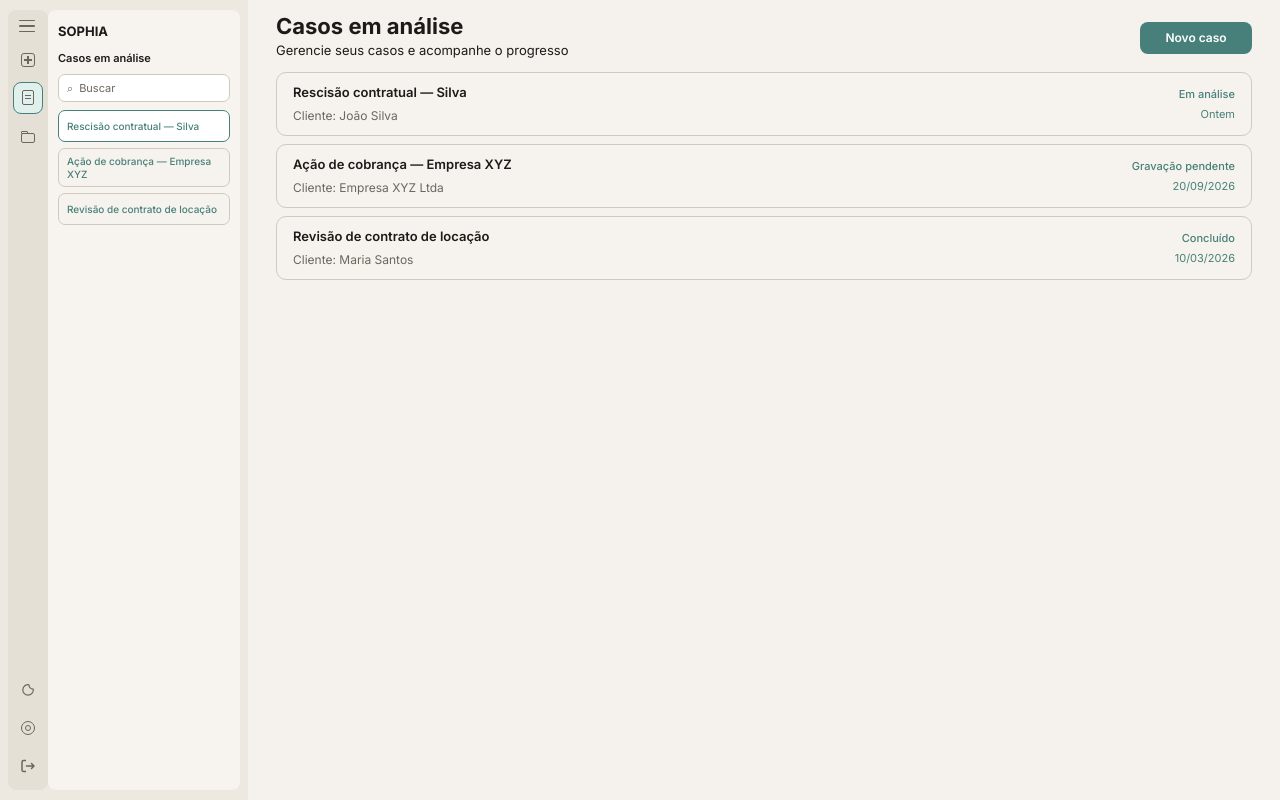
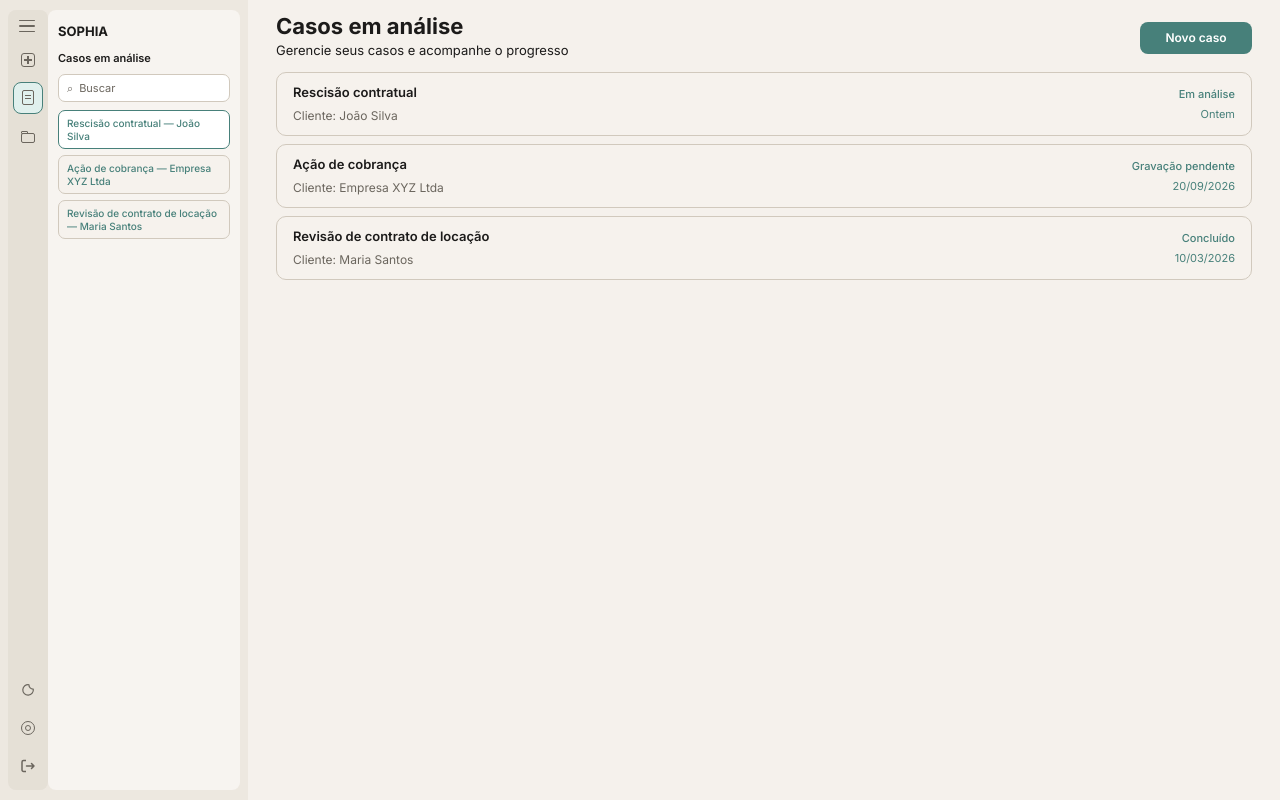
Before and after one commit to yasmintrentinfanfa/front_sophia, a Next.js app: page /casos in a window 1280 px wide. Built offline with nearby package versions, Linux system fonts and the light colour scheme.

Commit message:
juntar nome do cliente com o nome do caso para identificar melhor

```diff
--- a/src/components/casos/barra-lateral-casos.tsx
+++ b/src/components/casos/barra-lateral-casos.tsx
@@ -15,6 +15,7 @@ import { BotaoTema } from "@/components/tema/botao-tema";
 import { ModalConfiguracoes } from "@/components/casos/modal-configuracoes";
 import { Tooltip, TooltipContent, TooltipTrigger } from "@/components/ui/tooltip";
 import type { Caso } from "@/lib/api/types";
+import { rotuloCaso } from "@/lib/casos/rotulo";
 import { normalizar } from "@/lib/texto";
 import { cn } from "@/lib/utils";
 
@@ -90,7 +91,7 @@ export function BarraLateralCasos({ casos, carregando = false }: BarraLateralCas
                         : "bg-chip text-meta border-borda hover:border-destaque/60 border",
                     )}
                   >
-                    <span className="line-clamp-2">{caso.titulo}</span>
+                    <span className="line-clamp-2">{rotuloCaso(caso)}</span>
                   </Link>
                   </li>
                 ))}
--- a/src/lib/api/mock/dados.ts
+++ b/src/lib/api/mock/dados.ts
@@ -8,14 +8,14 @@ import type { Caso } from "@/lib/api/types";
 export const CASOS: Caso[] = [
   {
     id: "rescisao-silva",
-    titulo: "Rescisão contratual — Silva",
+    titulo: "Rescisão contratual",
     cliente: "João Silva",
     status: "em_analise",
     atualizadoEm: "2026-09-21T14:32:00.000Z",
   },
   {
     id: "cobranca-xyz",
-    titulo: "Ação de cobrança — Empresa XYZ",
+    titulo: "Ação de cobrança",
     cliente: "Empresa XYZ Ltda",
     status: "gravacao_pendente",
     atualizadoEm: "2026-09-20T18:05:00.000Z",
--- /dev/null
+++ b/src/lib/casos/rotulo.ts
@@ -0,0 +1,9 @@
+import { normalizar } from "@/lib/texto";
+
+export function rotuloCaso(caso: { titulo: string; cliente: string }) {
+  const titulo = caso.titulo.trim();
+  const cliente = caso.cliente.trim();
+  if (!cliente) return titulo;
+  if (normalizar(titulo).includes(normalizar(cliente))) return titulo;
+  return `${titulo} — ${cliente}`;
+}
```
